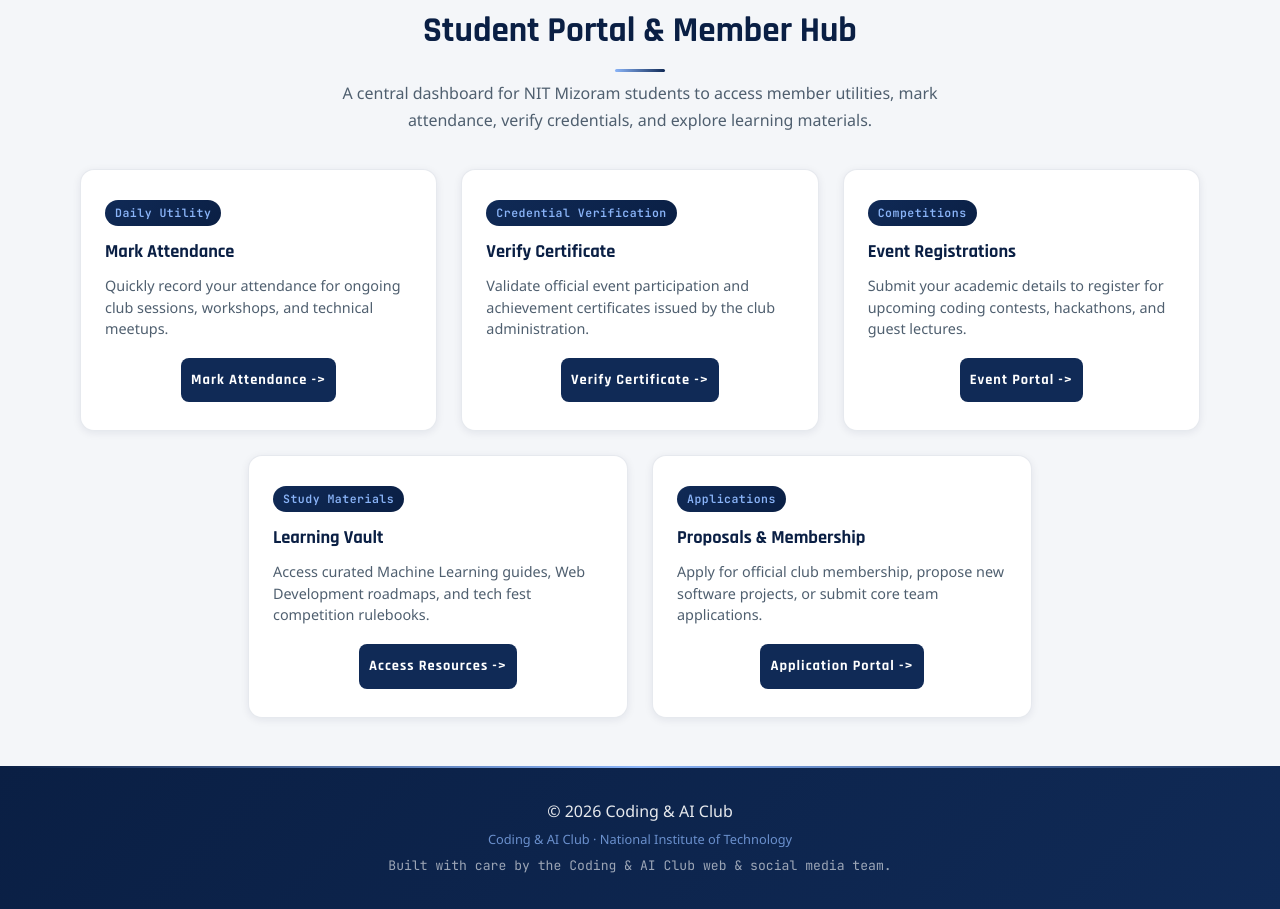
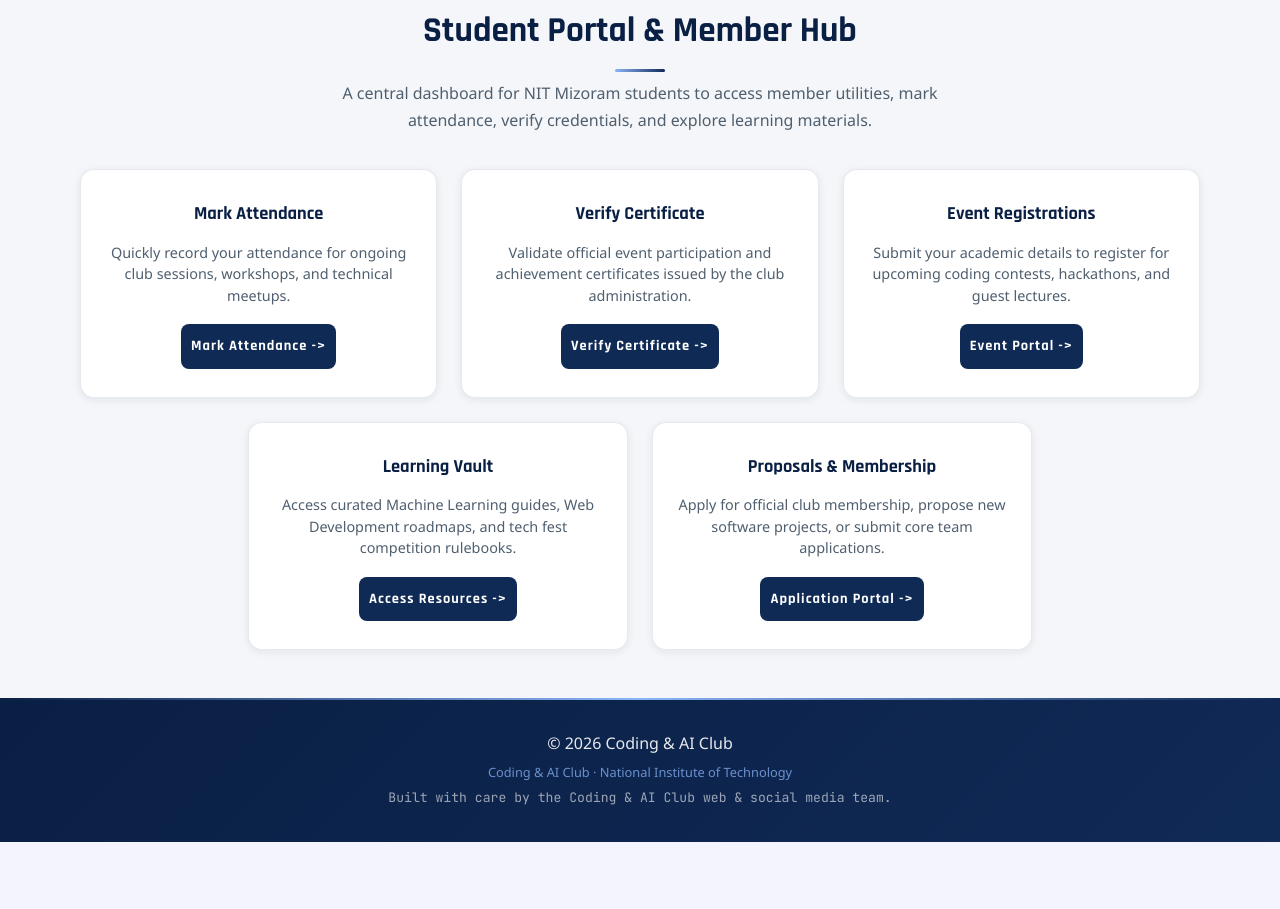
Before and after one commit to coding-ai-club-nitmz/coding-ai-club-nitmizoram, a Flask app: page /portal in a window 1280 px wide. Shown: the part 257-1166 px from the top of the page. After the commit the page ends 1099 px from the top, so only its background shows below. Run offline with Flask 3, Linux system fonts and the light colour scheme.

Commit message:
Clean up portal card headers and center align card text content

```diff
--- a/templates/portal.html
+++ b/templates/portal.html
@@ -8,13 +8,12 @@
     <h2>Student Portal & Member Hub</h2>
     <p>A central dashboard for NIT Mizoram students to access member utilities, mark attendance, verify credentials, and explore learning materials.</p>
 
-    <div class="event-container" style="margin-top: 35px; text-align: left;">
+    <div class="event-container" style="margin-top: 35px; text-align: center;">
         <!-- Card 1: Attendance Tracker -->
-        <div class="event-card" style="flex: 1 1 300px; max-width: 380px; text-align: left; padding: 28px 24px; display: flex; flex-direction: column; justify-content: space-between;">
+        <div class="event-card" style="flex: 1 1 300px; max-width: 380px; text-align: center; padding: 28px 24px; display: flex; flex-direction: column; justify-content: space-between;">
             <div>
-                <span class="role-badge" style="margin-bottom: 10px;">Daily Utility</span>
-                <h3 style="text-align: left; margin-bottom: 8px;">Mark Attendance</h3>
-                <p style="text-align: left; margin-bottom: 18px;">Quickly record your attendance for ongoing club sessions, workshops, and technical meetups.</p>
+                <h3 style="text-align: center; margin-bottom: 12px;">Mark Attendance</h3>
+                <p style="text-align: center; margin-bottom: 18px;">Quickly record your attendance for ongoing club sessions, workshops, and technical meetups.</p>
             </div>
             <div>
                 <a href="/attendance" class="notice-detail-btn" style="width: 100%; text-align: center; justify-content: center; font-size: 0.9rem; padding: 10px;">Mark Attendance -></a>
@@ -22,11 +21,10 @@
         </div>
 
         <!-- Card 2: Certificate Verification -->
-        <div class="event-card" style="flex: 1 1 300px; max-width: 380px; text-align: left; padding: 28px 24px; display: flex; flex-direction: column; justify-content: space-between;">
+        <div class="event-card" style="flex: 1 1 300px; max-width: 380px; text-align: center; padding: 28px 24px; display: flex; flex-direction: column; justify-content: space-between;">
             <div>
-                <span class="role-badge" style="margin-bottom: 10px;">Credential Verification</span>
-                <h3 style="text-align: left; margin-bottom: 8px;">Verify Certificate</h3>
-                <p style="text-align: left; margin-bottom: 18px;">Validate official event participation and achievement certificates issued by the club administration.</p>
+                <h3 style="text-align: center; margin-bottom: 12px;">Verify Certificate</h3>
+                <p style="text-align: center; margin-bottom: 18px;">Validate official event participation and achievement certificates issued by the club administration.</p>
             </div>
             <div>
                 <a href="/verify" class="notice-detail-btn" style="width: 100%; text-align: center; justify-content: center; font-size: 0.9rem; padding: 10px;">Verify Certificate -></a>
@@ -34,11 +32,10 @@
         </div>
 
         <!-- Card 3: Event & Hackathon Registrations -->
-        <div class="event-card" style="flex: 1 1 300px; max-width: 380px; text-align: left; padding: 28px 24px; display: flex; flex-direction: column; justify-content: space-between;">
+        <div class="event-card" style="flex: 1 1 300px; max-width: 380px; text-align: center; padding: 28px 24px; display: flex; flex-direction: column; justify-content: space-between;">
             <div>
-                <span class="role-badge" style="margin-bottom: 10px;">Competitions</span>
-                <h3 style="text-align: left; margin-bottom: 8px;">Event Registrations</h3>
-                <p style="text-align: left; margin-bottom: 18px;">Submit your academic details to register for upcoming coding contests, hackathons, and guest lectures.</p>
+                <h3 style="text-align: center; margin-bottom: 12px;">Event Registrations</h3>
+                <p style="text-align: center; margin-bottom: 18px;">Submit your academic details to register for upcoming coding contests, hackathons, and guest lectures.</p>
             </div>
             <div>
                 <a href="/register" class="notice-detail-btn" style="width: 100%; text-align: center; justify-content: center; font-size: 0.9rem; padding: 10px;">Event Portal -></a>
@@ -46,11 +43,10 @@
         </div>
 
         <!-- Card 4: Learning Vault & Roadmaps -->
-        <div class="event-card" style="flex: 1 1 300px; max-width: 380px; text-align: left; padding: 28px 24px; display: flex; flex-direction: column; justify-content: space-between;">
+        <div class="event-card" style="flex: 1 1 300px; max-width: 380px; text-align: center; padding: 28px 24px; display: flex; flex-direction: column; justify-content: space-between;">
             <div>
-                <span class="role-badge" style="margin-bottom: 10px;">Study Materials</span>
-                <h3 style="text-align: left; margin-bottom: 8px;">Learning Vault</h3>
-                <p style="text-align: left; margin-bottom: 18px;">Access curated Machine Learning guides, Web Development roadmaps, and tech fest competition rulebooks.</p>
+                <h3 style="text-align: center; margin-bottom: 12px;">Learning Vault</h3>
+                <p style="text-align: center; margin-bottom: 18px;">Access curated Machine Learning guides, Web Development roadmaps, and tech fest competition rulebooks.</p>
             </div>
             <div>
                 <a href="/resources" class="notice-detail-btn" style="width: 100%; text-align: center; justify-content: center; font-size: 0.9rem; padding: 10px;">Access Resources -></a>
@@ -58,11 +54,10 @@
         </div>
 
         <!-- Card 5: Proposals & Membership -->
-        <div class="event-card" style="flex: 1 1 300px; max-width: 380px; text-align: left; padding: 28px 24px; display: flex; flex-direction: column; justify-content: space-between;">
+        <div class="event-card" style="flex: 1 1 300px; max-width: 380px; text-align: center; padding: 28px 24px; display: flex; flex-direction: column; justify-content: space-between;">
             <div>
-                <span class="role-badge" style="margin-bottom: 10px;">Applications</span>
-                <h3 style="text-align: left; margin-bottom: 8px;">Proposals & Membership</h3>
-                <p style="text-align: left; margin-bottom: 18px;">Apply for official club membership, propose new software projects, or submit core team applications.</p>
+                <h3 style="text-align: center; margin-bottom: 12px;">Proposals & Membership</h3>
+                <p style="text-align: center; margin-bottom: 18px;">Apply for official club membership, propose new software projects, or submit core team applications.</p>
             </div>
             <div>
                 <a href="/join" class="notice-detail-btn" style="width: 100%; text-align: center; justify-content: center; font-size: 0.9rem; padding: 10px;">Application Portal -></a>
```
